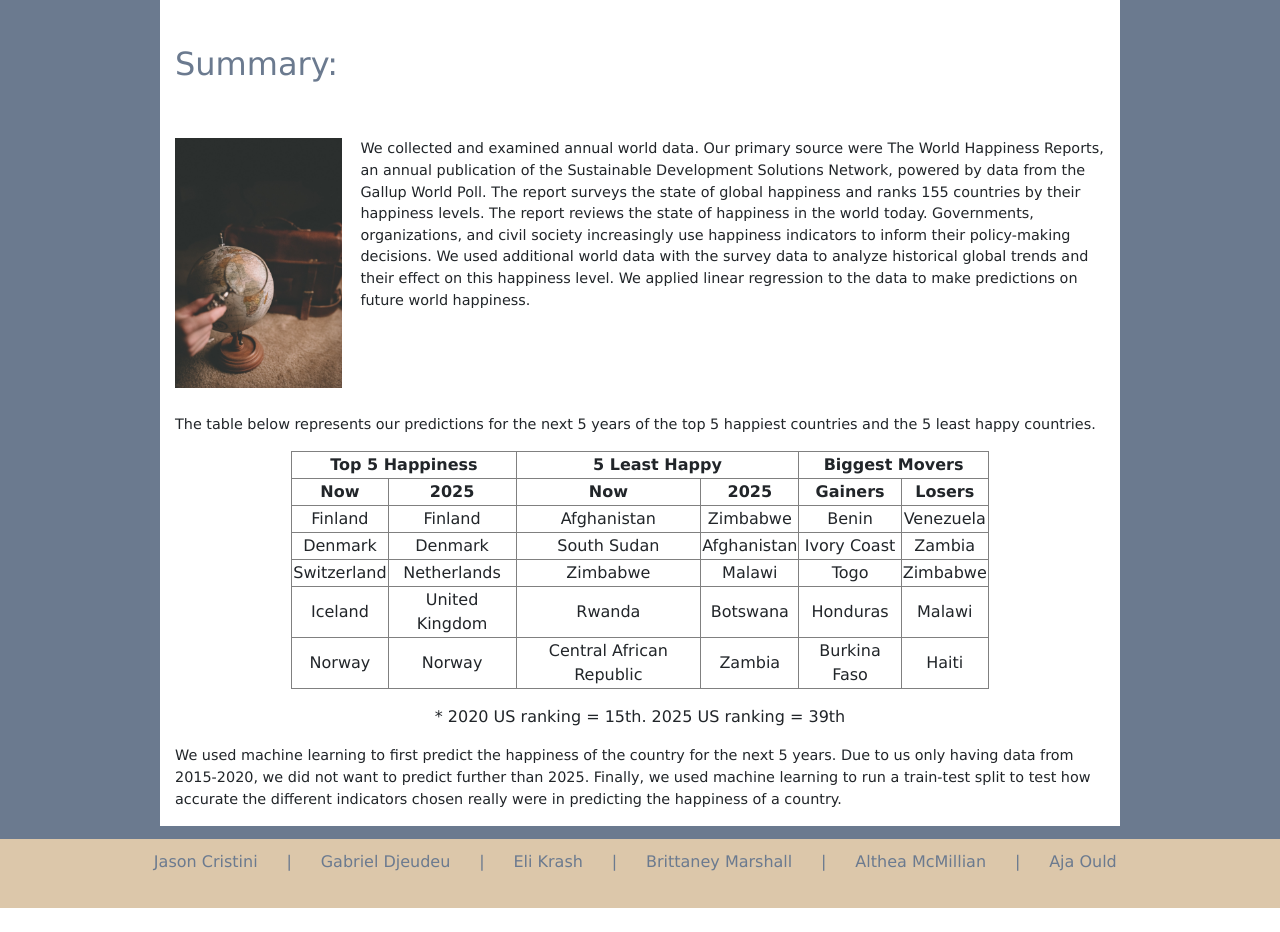
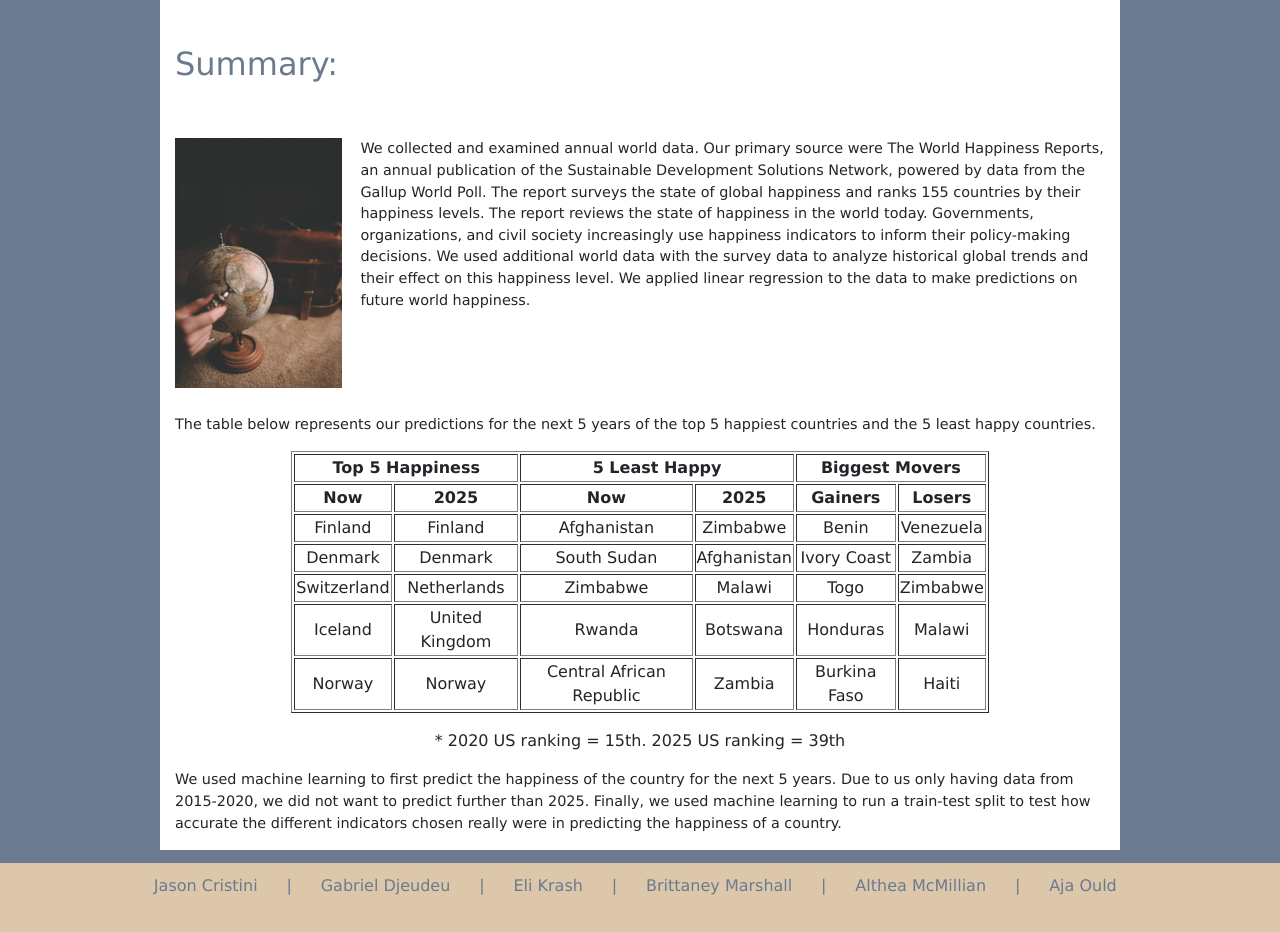
Before and after one commit to 34krash/Final_Project, a PHP site: page /index.html in a window 1280 px wide. Shown: the part 681-1613 px from the top of the page. Before the commit the page ends 1589 px from the top, so only its background shows below. Run offline with PHP 8.4, Linux system fonts and the light colour scheme; some libraries are stand-ins or nearby versions.

Commit message:
adjusting table style

```diff
--- a/style.css
+++ b/style.css
@@ -117,6 +117,7 @@ hr {
 
 table {
     margin: auto;
+    border-collapse: separate;
 }
 
 .contact hr {
```
